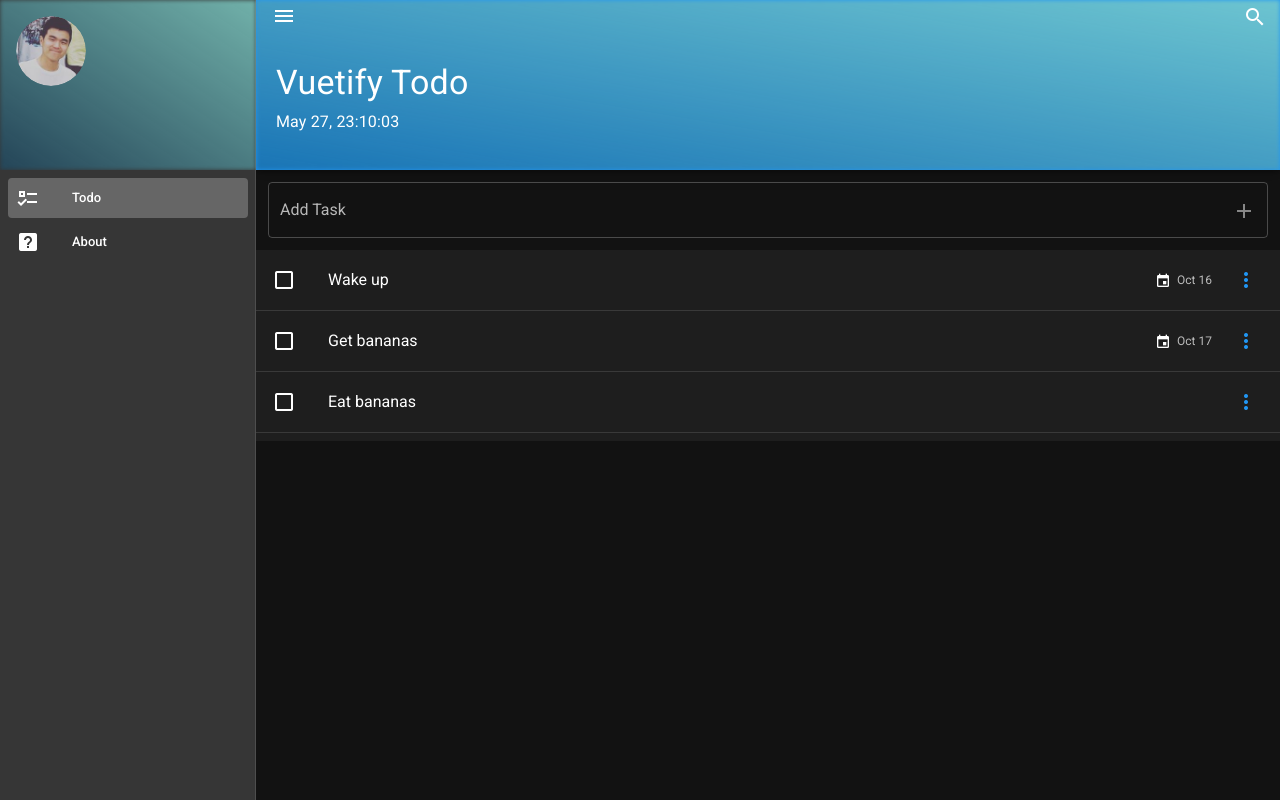
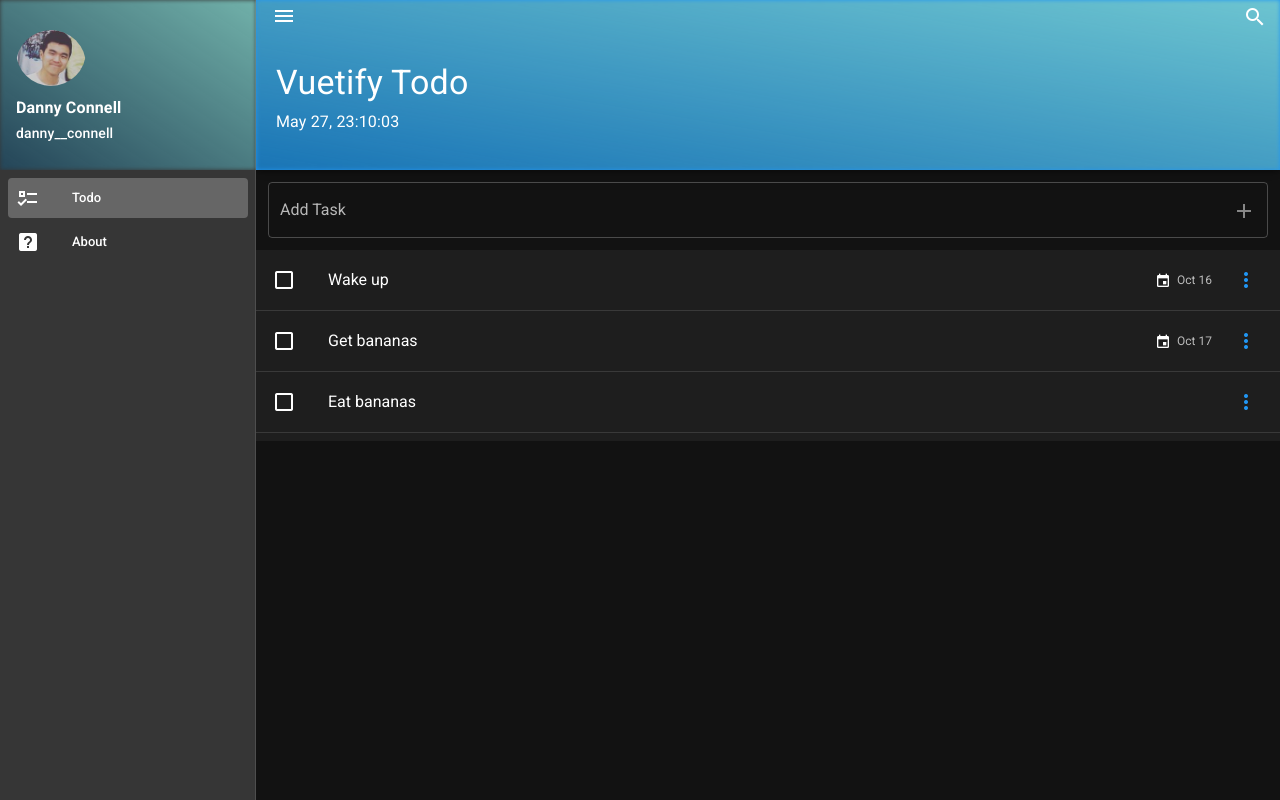
Before and after one commit to calvindio/vuetify-todo, a Vue app: page / in a window 1280 px wide. Built offline with nearby package versions, Linux system fonts and the light colour scheme.

Commit message:
3. add name and username

```diff
--- a/src/App.vue
+++ b/src/App.vue
@@ -6,8 +6,10 @@ v-app#inspire
 			height='170',
 			gradient='to top right, rgba(19,84,122,.5), rgba(128,208,199,.8)'
 		)
-			v-avatar(size='70')
+			v-avatar.mb-2.pt-7(size='70')
 				img(src='calvin.jpg', alt='profile picture')
+			.white--text.text-subtitle-1.font-weight-bold Danny Connell
+			.white--text.text-subtitle-2 danny__connell
 		v-list(dense, nav)
 			v-list-item(v-for='item in items', :key='item.title', :to='item.to', link)
 				v-list-item-icon
```
